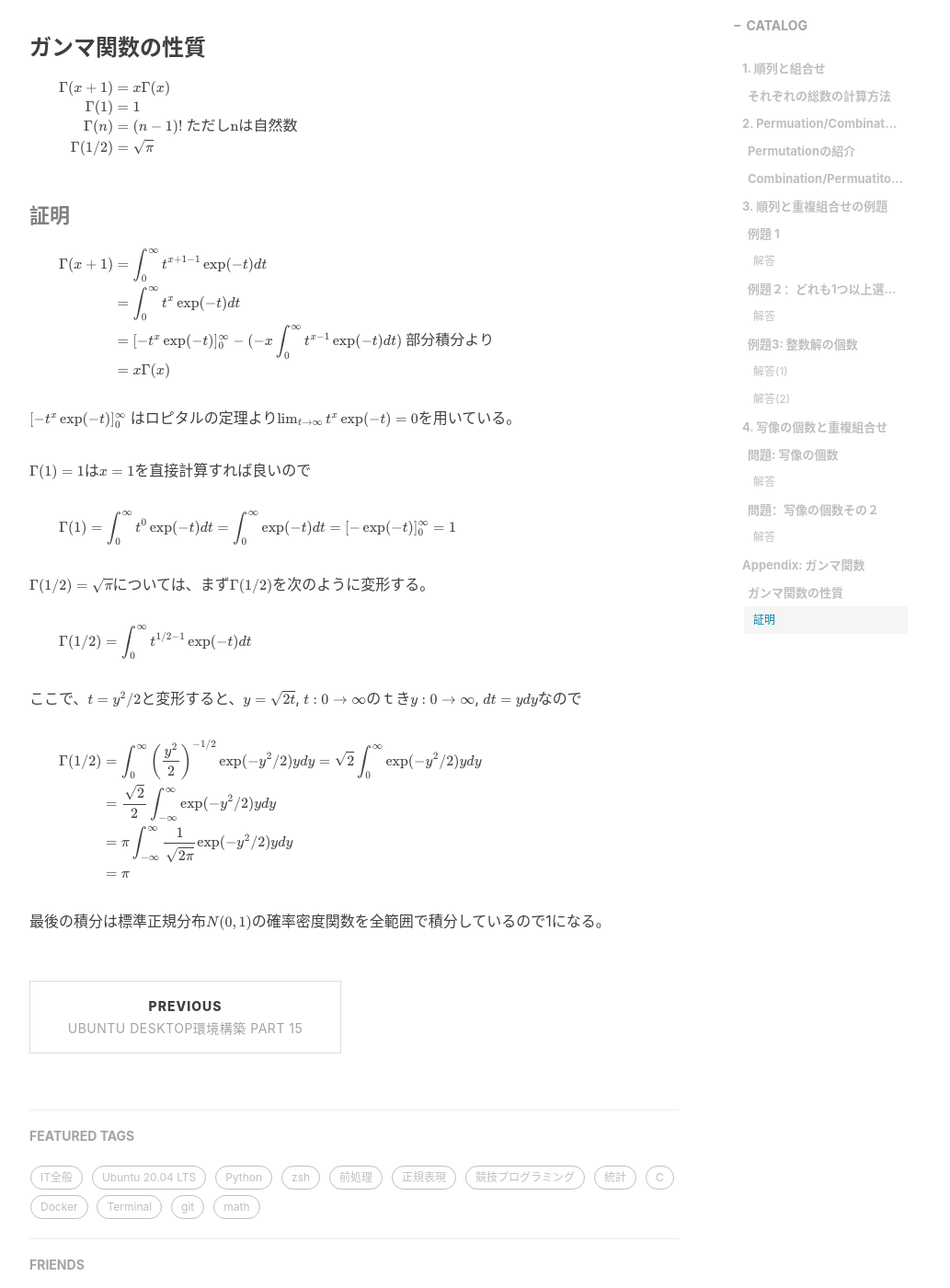
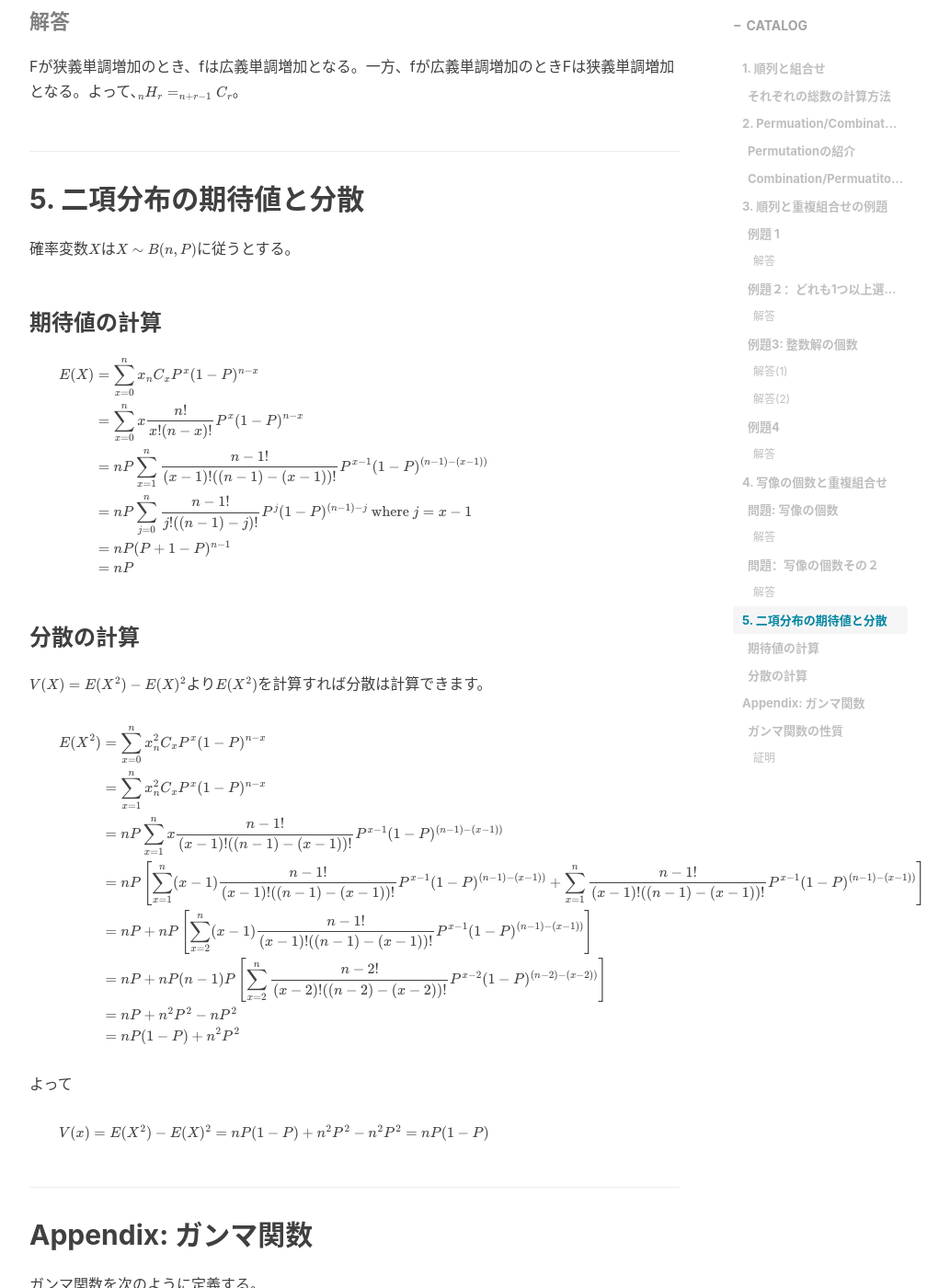
Before and after one commit to RyoNakagami/RyoNakagami.github.io, a Jekyll site: the page built from _posts/2021-02-12-permutation-and-statistics.md, in a window 1280 px wide and 1400 px high, scrolled down 10568 px. Shown: the whole window at 92% size, without its empty margins (233-1266 px from the left). Built offline with Jekyll 4.4.1, drawn with Linux system fonts in a browser that asks for light colours; nearby versions of some CDN libraries; comment, search, counter and statistics services are not loaded; some of the changed text lies outside the part shown.

Commit message:
FIX: ADD conetents on 20210212, binomial distribution

```diff
--- a/_posts/2021-02-12-permutation-and-statistics.md
+++ b/_posts/2021-02-12-permutation-and-statistics.md
@@ -9,7 +9,6 @@ catelog: true
 mathjax: true
 tags:
 
-- C
 - Permuation
 - Python
 - 競技プログラミング
@@ -39,11 +38,16 @@ tags:
   - [例題3: 整数解の個数](#%E4%BE%8B%E9%A1%8C3-%E6%95%B4%E6%95%B0%E8%A7%A3%E3%81%AE%E5%80%8B%E6%95%B0)
     - [解答(1)](#%E8%A7%A3%E7%AD%941)
     - [解答(2)](#%E8%A7%A3%E7%AD%942)
+  - [例題4](#%E4%BE%8B%E9%A1%8C4)
+    - [解答](#%E8%A7%A3%E7%AD%94-2)
 - [4. 写像の個数と重複組合せ](#4-%E5%86%99%E5%83%8F%E3%81%AE%E5%80%8B%E6%95%B0%E3%81%A8%E9%87%8D%E8%A4%87%E7%B5%84%E5%90%88%E3%81%9B)
   - [問題: 写像の個数](#%E5%95%8F%E9%A1%8C-%E5%86%99%E5%83%8F%E3%81%AE%E5%80%8B%E6%95%B0)
-    - [解答](#%E8%A7%A3%E7%AD%94-2)
+    - [解答](#%E8%A7%A3%E7%AD%94-3)
   - [問題：写像の個数その２](#%E5%95%8F%E9%A1%8C%E5%86%99%E5%83%8F%E3%81%AE%E5%80%8B%E6%95%B0%E3%81%9D%E3%81%AE%EF%BC%92)
-    - [解答](#%E8%A7%A3%E7%AD%94-3)
+    - [解答](#%E8%A7%A3%E7%AD%94-4)
+- [5. 二項分布の期待値と分散](#5-%E4%BA%8C%E9%A0%85%E5%88%86%E5%B8%83%E3%81%AE%E6%9C%9F%E5%BE%85%E5%80%A4%E3%81%A8%E5%88%86%E6%95%A3)
+  - [期待値の計算](#%E6%9C%9F%E5%BE%85%E5%80%A4%E3%81%AE%E8%A8%88%E7%AE%97)
+  - [分散の計算](#%E5%88%86%E6%95%A3%E3%81%AE%E8%A8%88%E7%AE%97)
 - [Appendix: ガンマ関数](#appendix-%E3%82%AC%E3%83%B3%E3%83%9E%E9%96%A2%E6%95%B0)
   - [ガンマ関数の性質](#%E3%82%AC%E3%83%B3%E3%83%9E%E9%96%A2%E6%95%B0%E3%81%AE%E6%80%A7%E8%B3%AA)
     - [証明](#%E8%A8%BC%E6%98%8E)
@@ -392,6 +396,36 @@ $$
 _2H_4 = _5C_4 = 10
 $$
 
+### 例題4
+
+つぎの値を計算せよ：
+
+$$
+\begin{algined}
+&\sum_{k=0}^n _nC_k\\
+&\sum_{k=0}^n (-1)^k _nC_k
+\end{aligned}
+$$
+
+#### 解答
+
+$$
+(x+1)^n = \sum_{k=0}^n _nC_k x^k
+$$
+
+より, $$x = 1$$を代入すると
+
+$$
+(1+1)^n = \sum_{k=0}^n _nC_k 1^k = \sum_{k=0}^n _nC_k = 2^n
+$$
+
+同様に、
+
+$$
+(-1+1)^n = \sum_{k=0}^n _nC_k (-1)^k = 0
+$$
+
+
 ## 4. 写像の個数と重複組合せ
 ### 問題: 写像の個数
 
@@ -414,6 +448,47 @@ $A = \{1, 2, ..., r\}$, $B = \{1, 2, ..., n\}$, $C = \{1, 2, ..., n+r-1\}$のと
 #### 解答
 
 Fが狭義単調増加のとき、fは広義単調増加となる。一方、fが広義単調増加のときFは狭義単調増加となる。よって、$_nH_r = _{n+r-1}C_r$。
+
+## 5. 二項分布の期待値と分散
+
+確率変数$$X$$は$$X \sim B(n, P)$$に従うとする。
+
+### 期待値の計算
+
+$$
+\begin{aligned}
+E(X) &= \sum_{x=0}^n x _nC_x P^x(1-P)^{n-x}\\
+&= \sum_{x=0}^n x \frac{n!}{x!(n-x)!} P^x(1-P)^{n-x}\\
+&= nP\sum_{x=1}^n \frac{n-1!}{(x-1)!((n-1)-(x-1))!} P^{x-1}(1-P)^{(n-1)-(x-1))}\\
+&= nP\sum_{j=0}^n \frac{n-1!}{j!((n-1)-j)!} P^{j}(1-P)^{(n-1)-j} \text{ where } j = x-1\\
+&= nP(P+1-P)^{n-1}\\
+& = nP
+\end{aligned}
+$$
+
+
+### 分散の計算
+
+$$V(X) = E(X^2) - E(X)^2$$より$$E(X^2)$$を計算すれば分散は計算できます。
+
+$$
+\begin{aligned}
+E(X^2) &= \sum_{x=0}^n x^2 _nC_x P^x(1-P)^{n-x}\\
+& = \sum_{x=1}^n x^2 _nC_x P^x(1-P)^{n-x}\\
+& = nP\sum_{x=1}^n x \frac{n-1!}{(x-1)!((n-1)-(x-1))!} P^{x-1}(1-P)^{(n-1)-(x-1))}\\
+& = nP\left[\sum_{x=1}^n (x-1) \frac{n-1!}{(x-1)!((n-1)-(x-1))!} P^{x-1}(1-P)^{(n-1)-(x-1))} + \sum_{x=1}^n \frac{n-1!}{(x-1)!((n-1)-(x-1))!} P^{x-1}(1-P)^{(n-1)-(x-1))}\right]\\
+& = nP + nP \left[\sum_{x=2}^n (x-1) \frac{n-1!}{(x-1)!((n-1)-(x-1))!} P^{x-1}(1-P)^{(n-1)-(x-1))}\right]\\
+& = nP + nP(n-1)P \left[\sum_{x=2}^n \frac{n-2!}{(x-2)!((n-2)-(x-2))!} P^{x-2}(1-P)^{(n-2)-(x-2))}\right]\\
+& = nP + n^2P^2 - nP^2\\
+& = nP(1 - P) + n^2P^2
+\end{aligned}
+$$
+
+よって
+
+$$
+V(x) = E(X^2) - E(X)^2 = nP(1 - P) + n^2P^2 - n^2P^2 = nP(1 - P)
+$$
 
 ## Appendix: ガンマ関数
 
```
